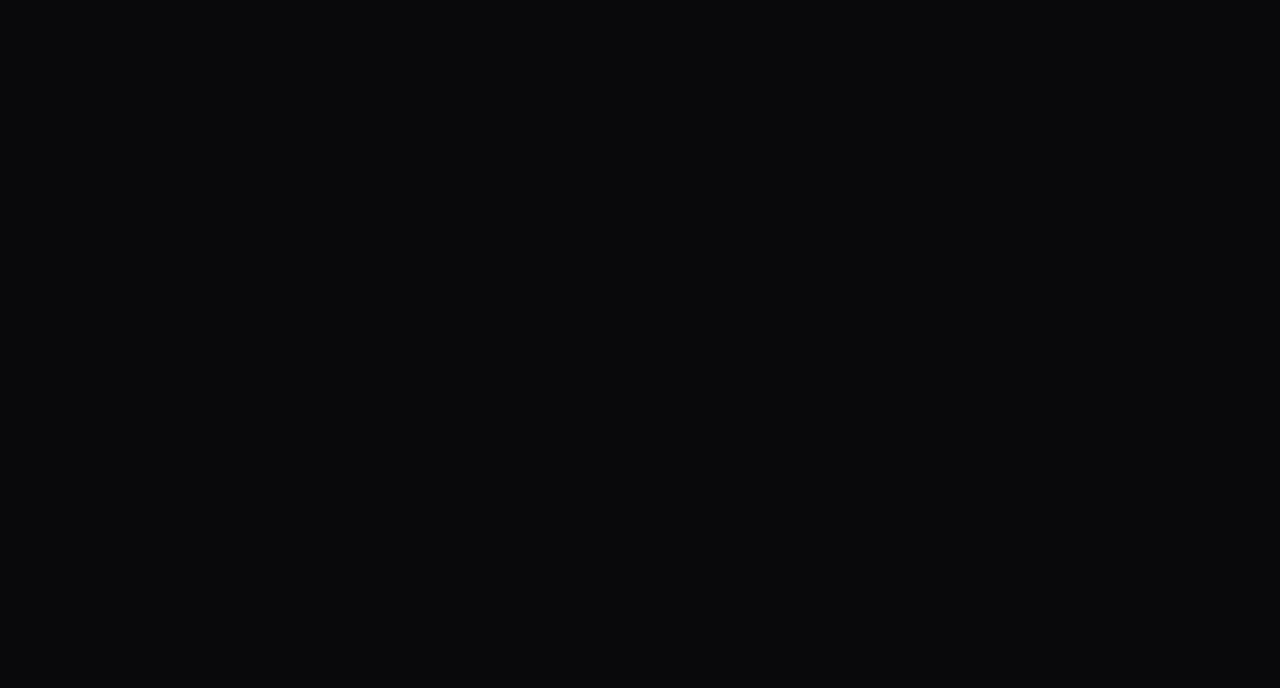
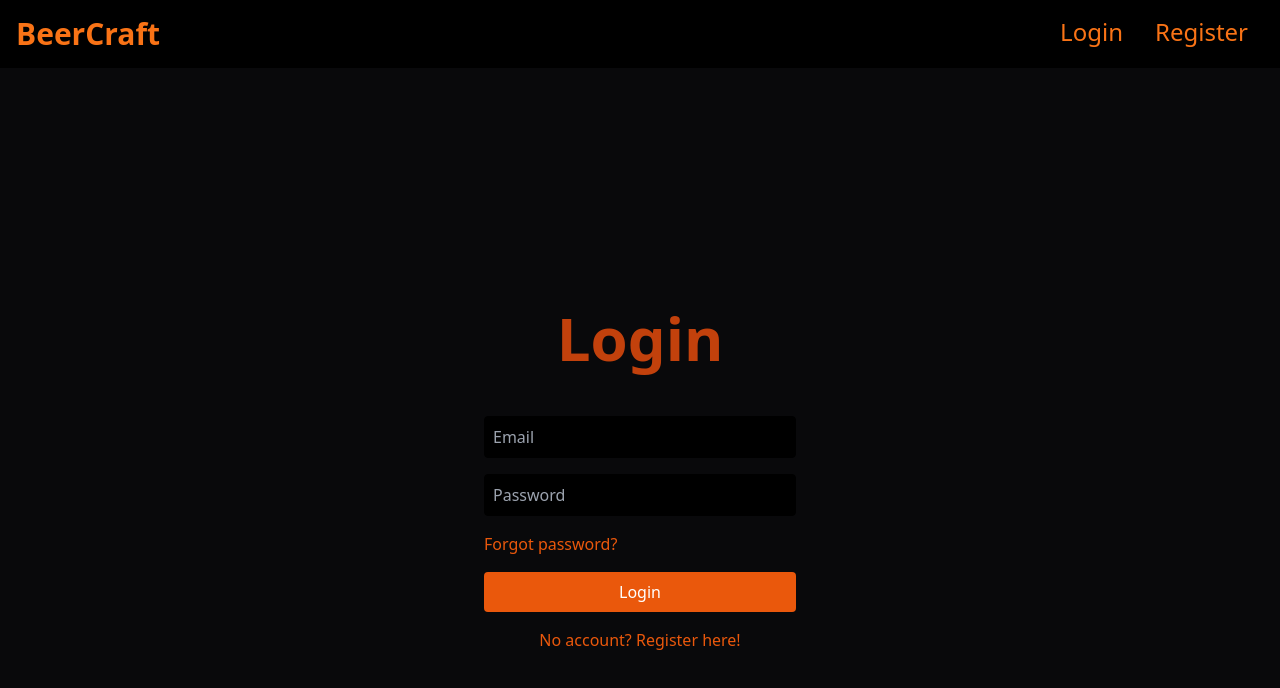
Before and after one commit to CNA-25/users-frontend, a React (Vite) app: page / in a window 1280 px wide. Before the commit this address had no page. Shown: the top 688 px of the page. Built offline with nearby package versions, Linux system fonts and the light colour scheme.

Commit message:
Fix site so login page is first page

```diff
--- a/src/App.tsx
+++ b/src/App.tsx
@@ -11,7 +11,7 @@ const App: React.FC = () => {
     <Router>
       <main className="w-screen h-screen p-0 mx-0 bg-zinc-950">
         <Routes>
-          <Route path="/login" element={<LoginPage />} />
+          <Route path="/" element={<LoginPage />} />
           <Route path="/register" element={<RegisterPage />} />
           <Route path="/orders" element={<MyOrdersPage />} />
           <Route path="/resetpassword" element={<ResetPasswordPage />} />
--- a/src/components/navbar.tsx
+++ b/src/components/navbar.tsx
@@ -9,7 +9,7 @@ const Navbar: React.FC = () => {
         </div>
         <div className="flex flex-col justify-end flex-1 md:flex-row">
           <Link
-            to="/login"
+            to="/"
             className="mx-4 text-2xl text-orange-500 md:text-md hover:text-orange-800"
           >
             Login
--- a/src/pages/RegistrationPage.tsx
+++ b/src/pages/RegistrationPage.tsx
@@ -4,12 +4,14 @@ import { useNavigate, Link } from "react-router-dom";
 import Navbar from "../components/navbar";
 
 const RegistrationPage: React.FC = () => {
-  const [formData, setFormData] = useState({ name: "", email: "", password: "" });
+  const [formData, setFormData] = useState({
+    name: "",
+    email: "",
+    password: "",
+  });
   const [loading, setLoading] = useState(false);
   const [error, setError] = useState("");
   const navigate = useNavigate();
-
-
 
   // Uppdaterar state när användaren skriver i ett inmatningsfält
   const handleChange = (e: React.ChangeEvent<HTMLInputElement>) => {
@@ -21,7 +23,6 @@ const RegistrationPage: React.FC = () => {
     e.preventDefault();
     setLoading(true);
     setError("");
-
 
     // Skickar användardata till API:n, urln är en placeholder
     try {
@@ -40,7 +41,10 @@ const RegistrationPage: React.FC = () => {
       <Navbar />
       <div className="flex flex-col p-4 my-48">
         <div className="flex items-center justify-center">
-          <form onSubmit={handleSubmit} className="flex flex-col w-1/4 space-y-4">
+          <form
+            onSubmit={handleSubmit}
+            className="flex flex-col w-1/4 space-y-4"
+          >
             <h1 className="my-8 text-6xl font-bold text-center text-orange-700">
               Register
             </h1>
@@ -80,7 +84,7 @@ const RegistrationPage: React.FC = () => {
               {loading ? "Registering..." : "Register"}
             </button>
             <Link
-              to="/login"
+              to="/"
               className="w-auto text-center text-orange-600 md:text-md hover:text-orange-800"
             >
               Already have an account? Login here!
```
